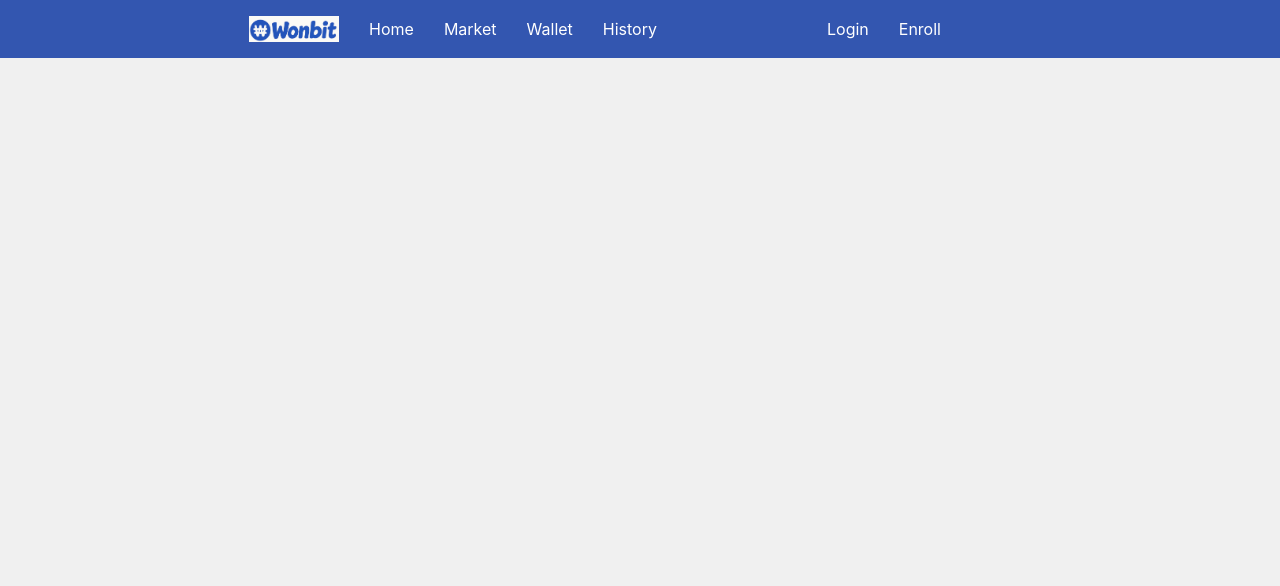
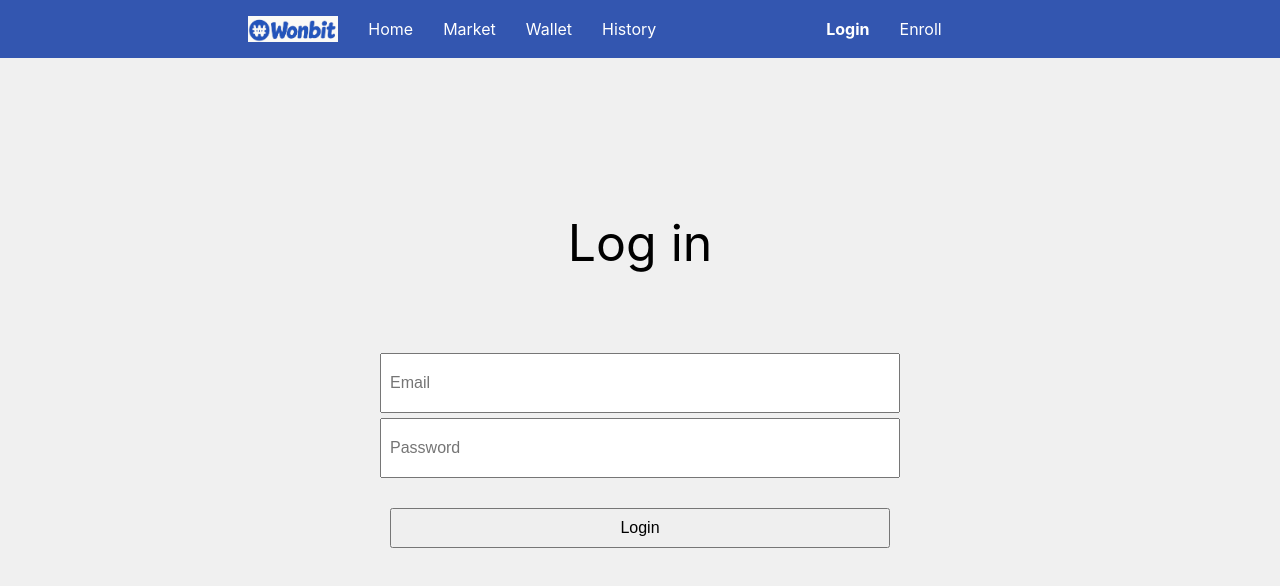
Before and after one commit to fwangdo/wonbit, a React (Create React App) app: page /login in a window 1280 px wide. Shown: the top 586 px of the page. Built offline with nearby package versions, Linux system fonts and the light colour scheme.

Commit message:
feat(login): Add login scaffold

```diff
--- a/src/Components/Header.tsx
+++ b/src/Components/Header.tsx
@@ -63,10 +63,12 @@ function Header() {
     const homeMatch = useMatch('/');
     // const marketMatch = useMatch('/market');
     const walletMatch = useMatch('/wallet');
+    const marketMatch = useLocation().pathname.startsWith("/market");
     const histMatch = useMatch('/history');
-    const supportMatch = useMatch('/support');
 
-    const marketMatch = useLocation().pathname.startsWith("/market");
+    // login and enroll.
+    const loginMatch = useMatch('/login')
+    const enrollMatch = useMatch('/enroll')
 
     return (
         <>
@@ -80,8 +82,8 @@ function Header() {
             </Items>
 
             <Items>
-                <Item>Login</Item>
-                <Item>Enroll</Item>
+                <Item><StyledLink to="/login">{ loginMatch ? <Bold>Login</Bold> : "Login" }</StyledLink></Item>
+                <Item><StyledLink to="/enroll">{ enrollMatch ? <Bold>Enroll</Bold> : "Enroll" }</StyledLink></Item>
             </Items>
         </Col>
         </>
--- a/src/Routes/Enroll.tsx
+++ b/src/Routes/Enroll.tsx
@@ -1,5 +1,11 @@
+import React, { useState, useEffect } from "react";
+
 function Enroll() {
-    return null;
+    return (
+        <div>
+            Enroll
+        </div>
+    );
 }
 
 export default Enroll;
--- a/src/Routes/Login.tsx
+++ b/src/Routes/Login.tsx
@@ -1,5 +1,47 @@
+import styled from "styled-components";
+
+const Col = styled.div`
+    display: flex;
+    flex-direction: column;
+    align-items: center;
+    justify-content: center; /* 가로 중앙 정렬 */
+    width: 100%;
+    margin: 0;
+    padding: 0;
+    height: 100%;
+    margin-top: 150px;
+    font-size: 50px;
+`;
+
+
+const InputStyle = {
+    width: "500px",   // 가로 크기 조절
+    height: "40px",   // 세로 크기 조절
+    fontSize: "16px", // 글자 크기 조절 (선택 사항)
+    padding: "8px",
+}
+
+interface StyledInputProps {
+    marginTop?: string;
+}
+
+const StyledInput = styled.input<StyledInputProps>`
+    width: 500px;   // 가로 크기 조절
+    height: 40px;   // 세로 크기 조절
+    padding: 8px;
+    font-size: 16px;
+    margin-top: ${(props) => props.marginTop || "20px" };
+`
+
 function Login() {
-    return null;
+    return (
+        <Col>
+            Log in
+            <StyledInput placeholder="Email" marginTop="80px"/>
+            <StyledInput placeholder="Password" marginTop="5px"/>
+            <button style={{ marginTop: "30px", ...InputStyle }}>Login</button>
+        </Col>
+    );
 }
 
 export default Login;
```
Also changed, not shown: 1 other file (tests, documents, lock files or other folders).
